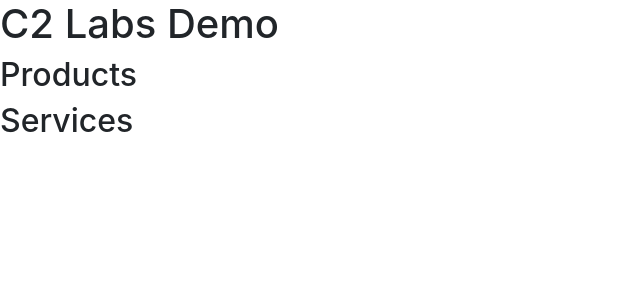
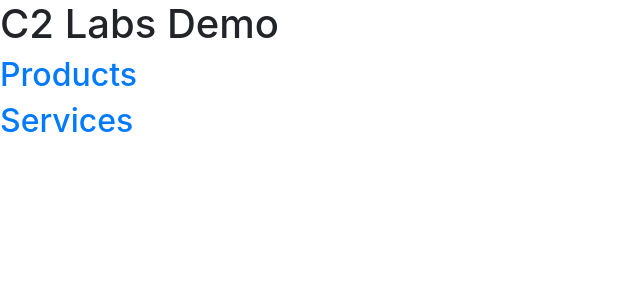
Before and after one commit to julietteeasley/c2-labs-demo, an Angular app: page / in a window 1280 px wide. Shown: the top 300 px of the page, without its empty margins (0-640 px from the left). Built offline with nearby package versions, Linux system fonts and the light colour scheme.

Commit message:
Add links for products, services, and header

```diff
--- a/src/app/app.component.html
+++ b/src/app/app.component.html
@@ -1,5 +1,5 @@
 <header>
   <h1>{{title}}</h1>
-  <h2>Products</h2>
-    <h2>Services</h2>
+  <h2><a href="#">Products</a></h2>
+    <h2><a href="#">Services</a></h2>
 </header>
```
